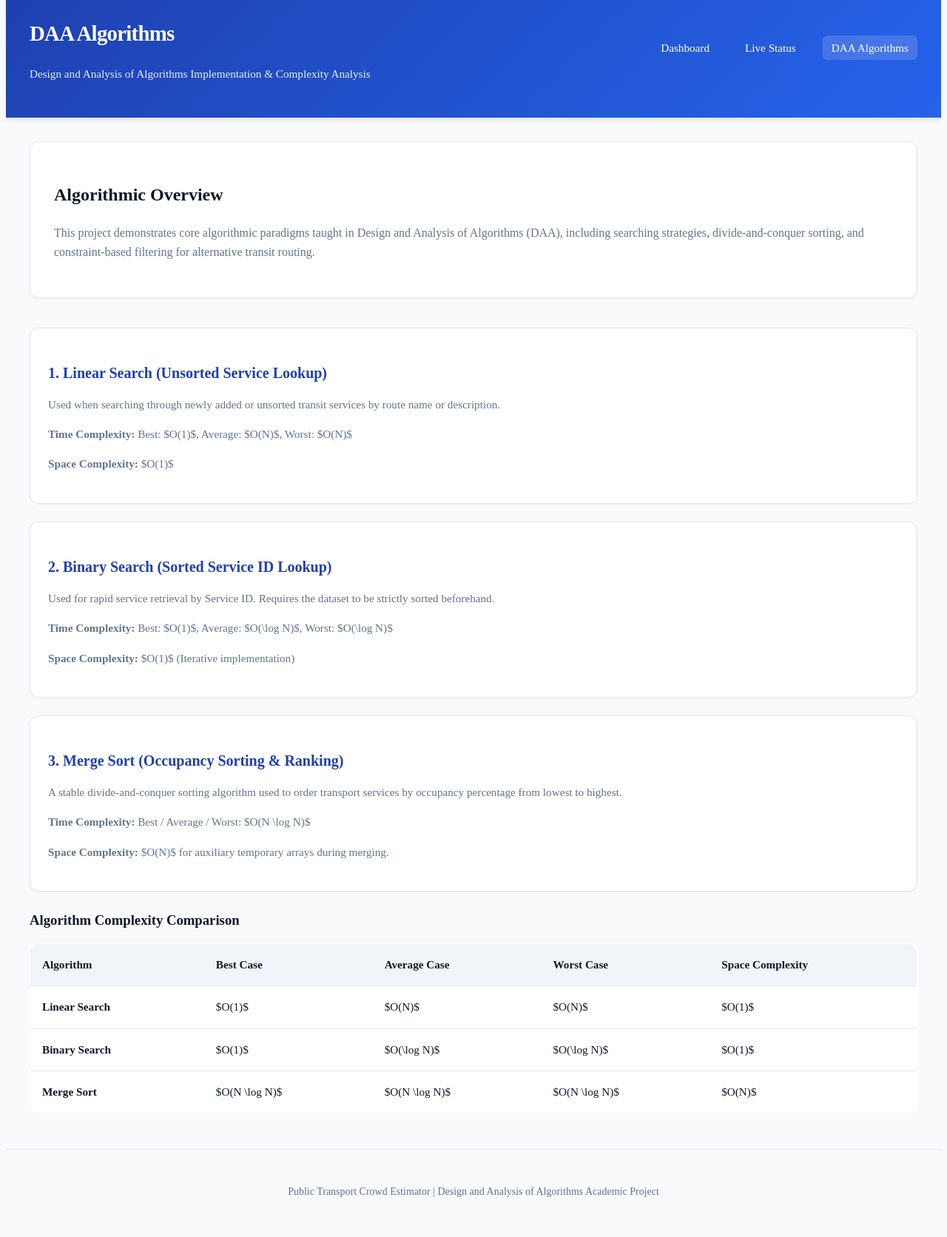
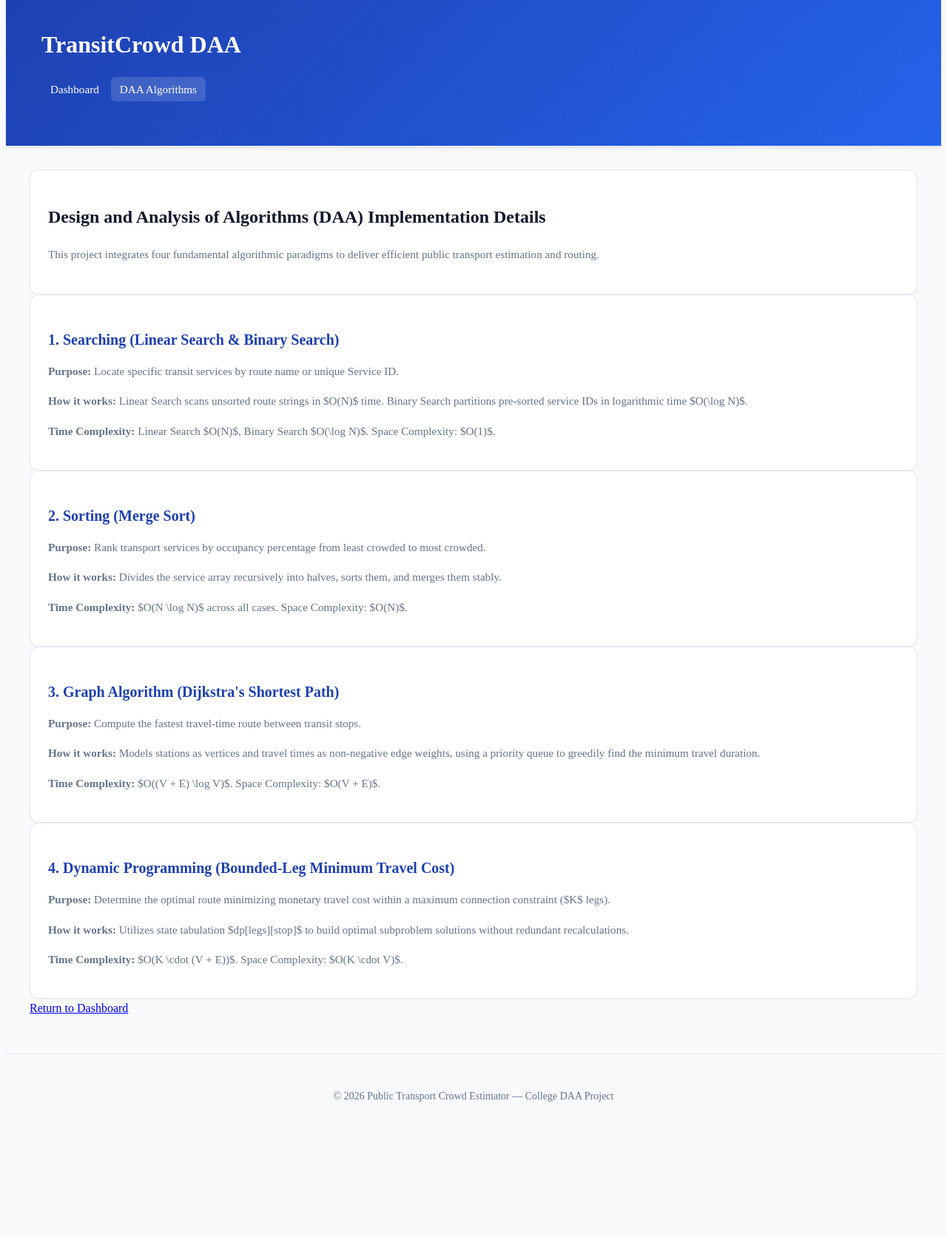
Before and after one commit to tmr0716/Public-Transport-Crowd-Estimator, a plain HTML site: page algorithms.html in a window 1280 px wide. Shown: the part 37-1709 px from the top of the page at 74% size. After the commit the page ends 1632 px from the top, so only its background shows below. Drawn offline with Linux system fonts and the light colour scheme.

Commit message:
Update algorithms.html

```diff
--- a/algorithms.html
+++ b/algorithms.html
@@ -3,98 +3,61 @@
 <head>
     <meta charset="UTF-8">
     <meta name="viewport" content="width=device-width, initial-scale=1.0">
+    <title>DAA Algorithms — TransitCrowd</title>
     <link rel="stylesheet" href="style.css">
 </head>
 <body>
-    <header>
-        <div class="nav-container">
-            <div class="logo-area">
-                <h1>DAA Algorithms</h1>
-                <p>Design and Analysis of Algorithms Implementation & Complexity Analysis</p>
-            </div>
+    <header class="navbar">
+        <div class="container nav-content">
+            <h1>TransitCrowd DAA</h1>
             <nav>
-                <ul>
-                    <li><a href="index.html">Dashboard</a></li>
-                    <li><a href="results.html">Live Status</a></li>
-                    <li><a href="algorithms.html" class="active">DAA Algorithms</a></li>
-                </ul>
+                <a href="/">Dashboard</a>
+                <a href="/algorithms" class="active">DAA Algorithms</a>
             </nav>
         </div>
     </header>
 
-    <div class="container">
-        <!-- Introduction to DAA Component -->
-        <div class="search-section" style="margin-top: 2rem;">
-            <h2>Algorithmic Overview</h2>
-            <p style="color: var(--text-muted); margin-bottom: 1rem;">
-                This project demonstrates core algorithmic paradigms taught in Design and Analysis of Algorithms (DAA), including searching strategies, divide-and-conquer sorting, and constraint-based filtering for alternative transit routing.
-            </p>
+    <main class="container my-5">
+        <div class="card mb-4">
+            <h2>Design and Analysis of Algorithms (DAA) Implementation Details</h2>
+            <p>This project integrates four fundamental algorithmic paradigms to deliver efficient public transport estimation and routing.</p>
         </div>
 
-        <!-- Algorithm 1: Linear Search -->
-        <div class="card" style="margin-bottom: 1.5rem;">
-            <h3>1. Linear Search (Unsorted Service Lookup)</h3>
-            <p>Used when searching through newly added or unsorted transit services by route name or description.</p>
-            <p><strong>Time Complexity:</strong> Best: $O(1)$, Average: $O(N)$, Worst: $O(N)$</p>
-            <p><strong>Space Complexity:</strong> $O(1)$</p>
+        <div class="card mb-4">
+            <h3>1. Searching (Linear Search & Binary Search)</h3>
+            <p><strong>Purpose:</strong> Locate specific transit services by route name or unique Service ID.</p>
+            <p><strong>How it works:</strong> Linear Search scans unsorted route strings in $O(N)$ time. Binary Search partitions pre-sorted service IDs in logarithmic time $O(\log N)$.</p>
+            <p><strong>Time Complexity:</strong> Linear Search $O(N)$, Binary Search $O(\log N)$. Space Complexity: $O(1)$.</p>
         </div>
 
-        <!-- Algorithm 2: Binary Search -->
-        <div class="card" style="margin-bottom: 1.5rem;">
-            <h3>2. Binary Search (Sorted Service ID Lookup)</h3>
-            <p>Used for rapid service retrieval by Service ID. Requires the dataset to be strictly sorted beforehand.</p>
-            <p><strong>Time Complexity:</strong> Best: $O(1)$, Average: $O(\log N)$, Worst: $O(\log N)$</p>
-            <p><strong>Space Complexity:</strong> $O(1)$ (Iterative implementation)</p>
+        <div class="card mb-4">
+            <h3>2. Sorting (Merge Sort)</h3>
+            <p><strong>Purpose:</strong> Rank transport services by occupancy percentage from least crowded to most crowded.</p>
+            <p><strong>How it works:</strong> Divides the service array recursively into halves, sorts them, and merges them stably.</p>
+            <p><strong>Time Complexity:</strong> $O(N \log N)$ across all cases. Space Complexity: $O(N)$.</p>
         </div>
 
-        <!-- Algorithm 3: Merge Sort -->
-        <div class="card" style="margin-bottom: 1.5rem;">
-            <h3>3. Merge Sort (Occupancy Sorting & Ranking)</h3>
-            <p>A stable divide-and-conquer sorting algorithm used to order transport services by occupancy percentage from lowest to highest.</p>
-            <p><strong>Time Complexity:</strong> Best / Average / Worst: $O(N \log N)$</p>
-            <p><strong>Space Complexity:</strong> $O(N)$ for auxiliary temporary arrays during merging.</p>
+        <div class="card mb-4">
+            <h3>3. Graph Algorithm (Dijkstra's Shortest Path)</h3>
+            <p><strong>Purpose:</strong> Compute the fastest travel-time route between transit stops.</p>
+            <p><strong>How it works:</strong> Models stations as vertices and travel times as non-negative edge weights, using a priority queue to greedily find the minimum travel duration.</p>
+            <p><strong>Time Complexity:</strong> $O((V + E) \log V)$. Space Complexity: $O(V + E)$.</p>
         </div>
 
-        <!-- Complexity Comparison Table -->
-        <h3 style="margin-bottom: 1rem;">Algorithm Complexity Comparison</h3>
-        <table>
-            <thead>
-                <tr>
-                    <th>Algorithm</th>
-                    <th>Best Case</th>
-                    <th>Average Case</th>
-                    <th>Worst Case</th>
-                    <th>Space Complexity</th>
-                </tr>
-            </thead>
-            <tbody>
-                <tr>
-                    <td><strong>Linear Search</strong></td>
-                    <td>$O(1)$</td>
-                    <td>$O(N)$</td>
-                    <td>$O(N)$</td>
-                    <td>$O(1)$</td>
-                </tr>
-                <tr>
-                    <td><strong>Binary Search</strong></td>
-                    <td>$O(1)$</td>
-                    <td>$O(\log N)$</td>
-                    <td>$O(\log N)$</td>
-                    <td>$O(1)$</td>
-                </tr>
-                <tr>
-                    <td><strong>Merge Sort</strong></td>
-                    <td>$O(N \log N)$</td>
-                    <td>$O(N \log N)$</td>
-                    <td>$O(N \log N)$</td>
-                    <td>$O(N)$</td>
-                </tr>
-            </tbody>
-        </table>
-    </div>
+        <div class="card mb-4">
+            <h3>4. Dynamic Programming (Bounded-Leg Minimum Travel Cost)</h3>
+            <p><strong>Purpose:</strong> Determine the optimal route minimizing monetary travel cost within a maximum connection constraint ($K$ legs).</p>
+            <p><strong>How it works:</strong> Utilizes state tabulation $dp[legs][stop]$ to build optimal subproblem solutions without redundant recalculations.</p>
+            <p><strong>Time Complexity:</strong> $O(K \cdot (V + E))$. Space Complexity: $O(K \cdot V)$.</p>
+        </div>
 
-    <footer>
-        <p>Public Transport Crowd Estimator | Design and Analysis of Algorithms Academic Project</p>
+        <div class="text-center">
+            <a href="/" class="btn">Return to Dashboard</a>
+        </div>
+    </main>
+
+    <footer class="text-center py-4">
+        <p>&copy; 2026 Public Transport Crowd Estimator — College DAA Project</p>
     </footer>
 </body>
 </html>
```
